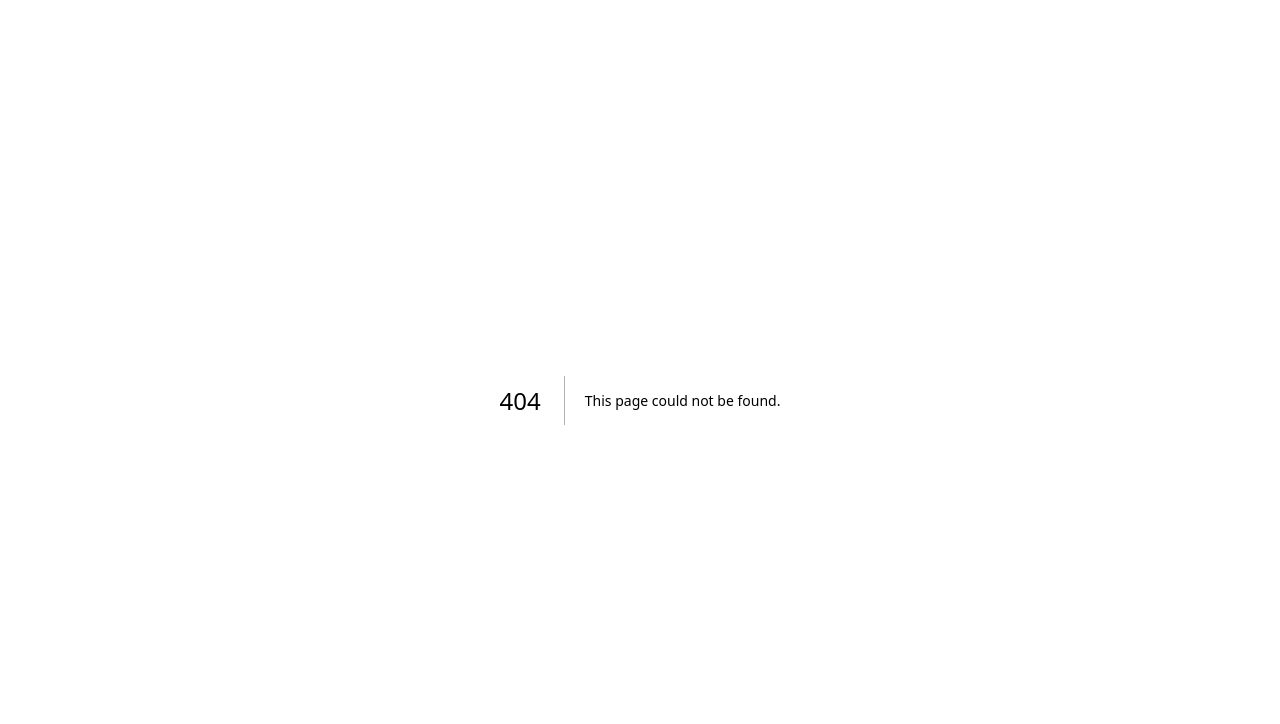
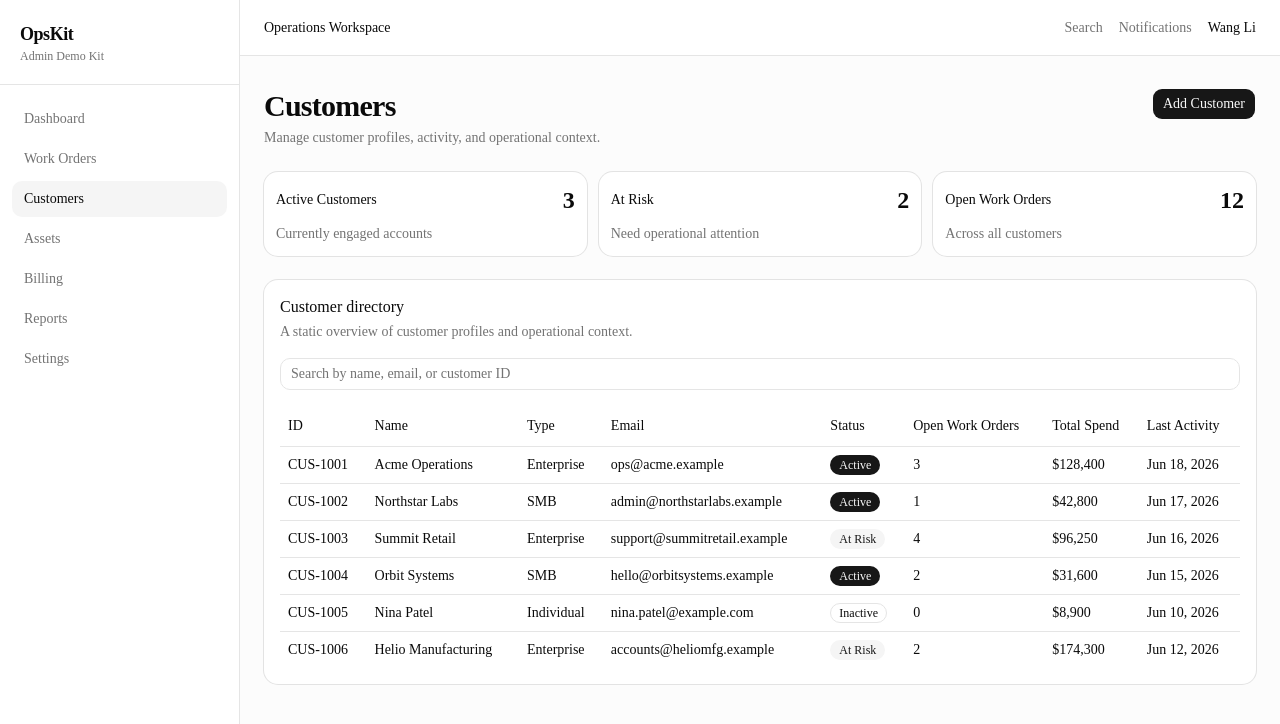
Before and after one commit to xiaowang93/opskit-admin, a Next.js app: page /customers in a window 1280 px wide. Before the commit this address had no page. Shown: the top 724 px of the page. Built offline with nearby package versions, Linux system fonts and the light colour scheme.

Commit message:
Add customers module

```diff
--- /dev/null
+++ b/src/app/customers/page.tsx
@@ -0,0 +1,133 @@
+import { AdminShell } from "@/components/admin-shell";
+import { Badge } from "@/components/ui/badge";
+import { Button } from "@/components/ui/button";
+import {
+  Card,
+  CardContent,
+  CardDescription,
+  CardHeader,
+  CardTitle,
+} from "@/components/ui/card";
+import { Input } from "@/components/ui/input";
+import {
+  Table,
+  TableBody,
+  TableCell,
+  TableHead,
+  TableHeader,
+  TableRow,
+} from "@/components/ui/table";
+import { customers } from "@/data/customers";
+
+const summaryCards = [
+  {
+    title: "Active Customers",
+    value: customers.filter((customer) => customer.status === "Active").length,
+    description: "Currently engaged accounts",
+  },
+  {
+    title: "At Risk",
+    value: customers.filter((customer) => customer.status === "At Risk").length,
+    description: "Need operational attention",
+  },
+  {
+    title: "Open Work Orders",
+    value: customers.reduce(
+      (total, customer) => total + customer.openWorkOrders,
+      0
+    ),
+    description: "Across all customers",
+  },
+];
+
+const statusVariant = {
+  Active: "default",
+  "At Risk": "secondary",
+  Inactive: "outline",
+} as const;
+
+export default function CustomersPage() {
+  return (
+    <AdminShell activeItem="Customers">
+      <div className="mx-auto flex w-full max-w-7xl flex-col gap-6">
+        <header className="flex flex-col gap-4 sm:flex-row sm:items-start sm:justify-between">
+          <div className="space-y-1">
+            <h1 className="text-3xl font-semibold tracking-tight">
+              Customers
+            </h1>
+            <p className="text-sm text-muted-foreground">
+              Manage customer profiles, activity, and operational context.
+            </p>
+          </div>
+          <Button>Add Customer</Button>
+        </header>
+
+        <section className="grid gap-3 md:grid-cols-3">
+          {summaryCards.map((item) => (
+            <Card key={item.title} size="sm">
+              <CardHeader className="gap-2">
+                <div className="flex items-center justify-between gap-3">
+                  <CardTitle>{item.title}</CardTitle>
+                  <span className="text-2xl font-semibold tabular-nums">
+                    {item.value}
+                  </span>
+                </div>
+                <CardDescription>{item.description}</CardDescription>
+              </CardHeader>
+            </Card>
+          ))}
+        </section>
+
+        <Card>
+          <CardHeader>
+            <CardTitle>Customer directory</CardTitle>
+            <CardDescription>
+              A static overview of customer profiles and operational context.
+            </CardDescription>
+          </CardHeader>
+          <CardContent className="space-y-4">
+            <Input
+              aria-label="Search customers"
+              placeholder="Search by name, email, or customer ID"
+            />
+
+            <Table>
+              <TableHeader>
+                <TableRow>
+                  <TableHead>ID</TableHead>
+                  <TableHead>Name</TableHead>
+                  <TableHead>Type</TableHead>
+                  <TableHead>Email</TableHead>
+                  <TableHead>Status</TableHead>
+                  <TableHead>Open Work Orders</TableHead>
+                  <TableHead>Total Spend</TableHead>
+                  <TableHead>Last Activity</TableHead>
+                </TableRow>
+              </TableHeader>
+              <TableBody>
+                {customers.map((customer) => (
+                  <TableRow key={customer.id}>
+                    <TableCell className="font-medium">
+                      {customer.id}
+                    </TableCell>
+                    <TableCell>{customer.name}</TableCell>
+                    <TableCell>{customer.type}</TableCell>
+                    <TableCell>{customer.email}</TableCell>
+                    <TableCell>
+                      <Badge variant={statusVariant[customer.status]}>
+                        {customer.status}
+                      </Badge>
+                    </TableCell>
+                    <TableCell>{customer.openWorkOrders}</TableCell>
+                    <TableCell>{customer.totalSpend}</TableCell>
+                    <TableCell>{customer.lastActivity}</TableCell>
+                  </TableRow>
+                ))}
+              </TableBody>
+            </Table>
+          </CardContent>
+        </Card>
+      </div>
+    </AdminShell>
+  );
+}
--- a/src/components/admin-shell.tsx
+++ b/src/components/admin-shell.tsx
@@ -1,13 +1,14 @@
 import type { ReactNode } from "react";
+import Link from "next/link";
 
 const sidebarItems = [
-  "Dashboard",
-  "Work Orders",
-  "Customers",
-  "Assets",
-  "Billing",
-  "Reports",
-  "Settings",
+  { label: "Dashboard", href: "/" },
+  { label: "Work Orders", href: "/" },
+  { label: "Customers", href: "/customers" },
+  { label: "Assets", href: "#" },
+  { label: "Billing", href: "#" },
+  { label: "Reports", href: "#" },
+  { label: "Settings", href: "#" },
 ];
 
 type AdminShellProps = {
@@ -25,17 +26,17 @@ export function AdminShell({ activeItem, children }: AdminShellProps) {
         </div>
         <nav className="flex flex-1 flex-col gap-1 px-3 py-4">
           {sidebarItems.map((item) => (
-            <button
-              key={item}
+            <Link
+              key={item.label}
               className={
-                item === activeItem
+                item.label === activeItem
                   ? "rounded-lg bg-muted px-3 py-2 text-left text-sm font-medium text-foreground"
                   : "rounded-lg px-3 py-2 text-left text-sm text-muted-foreground hover:bg-muted/70 hover:text-foreground"
               }
-              type="button"
+              href={item.href}
             >
-              {item}
-            </button>
+              {item.label}
+            </Link>
           ))}
         </nav>
       </aside>
--- /dev/null
+++ b/src/data/customers.ts
@@ -0,0 +1,76 @@
+export type CustomerStatus = "Active" | "At Risk" | "Inactive";
+export type CustomerType = "Enterprise" | "SMB" | "Individual";
+
+export type Customer = {
+  id: string;
+  name: string;
+  type: CustomerType;
+  email: string;
+  status: CustomerStatus;
+  openWorkOrders: number;
+  totalSpend: string;
+  lastActivity: string;
+};
+
+export const customers: Customer[] = [
+  {
+    id: "CUS-1001",
+    name: "Acme Operations",
+    type: "Enterprise",
+    email: "ops@acme.example",
+    status: "Active",
+    openWorkOrders: 3,
+    totalSpend: "$128,400",
+    lastActivity: "Jun 18, 2026",
+  },
+  {
+    id: "CUS-1002",
+    name: "Northstar Labs",
+    type: "SMB",
+    email: "admin@northstarlabs.example",
+    status: "Active",
+    openWorkOrders: 1,
+    totalSpend: "$42,800",
+    lastActivity: "Jun 17, 2026",
+  },
+  {
+    id: "CUS-1003",
+    name: "Summit Retail",
+    type: "Enterprise",
+    email: "support@summitretail.example",
+    status: "At Risk",
+    openWorkOrders: 4,
+    totalSpend: "$96,250",
+    lastActivity: "Jun 16, 2026",
+  },
+  {
+    id: "CUS-1004",
+    name: "Orbit Systems",
+    type: "SMB",
+    email: "hello@orbitsystems.example",
+    status: "Active",
+    openWorkOrders: 2,
+    totalSpend: "$31,600",
+    lastActivity: "Jun 15, 2026",
+  },
+  {
+    id: "CUS-1005",
+    name: "Nina Patel",
+    type: "Individual",
+    email: "nina.patel@example.com",
+    status: "Inactive",
+    openWorkOrders: 0,
+    totalSpend: "$8,900",
+    lastActivity: "Jun 10, 2026",
+  },
+  {
+    id: "CUS-1006",
+    name: "Helio Manufacturing",
+    type: "Enterprise",
+    email: "accounts@heliomfg.example",
+    status: "At Risk",
+    openWorkOrders: 2,
+    totalSpend: "$174,300",
+    lastActivity: "Jun 12, 2026",
+  },
+];
```
